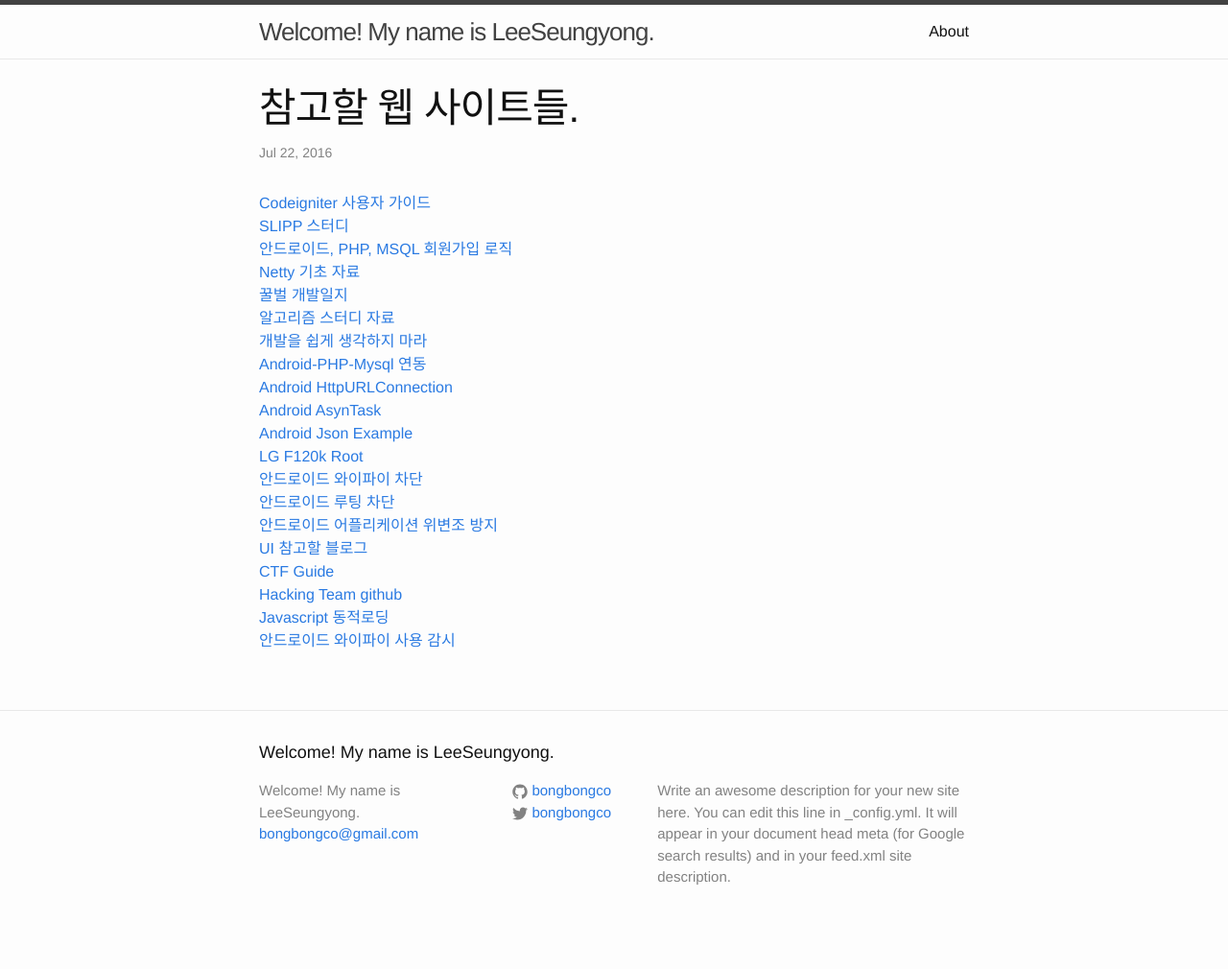
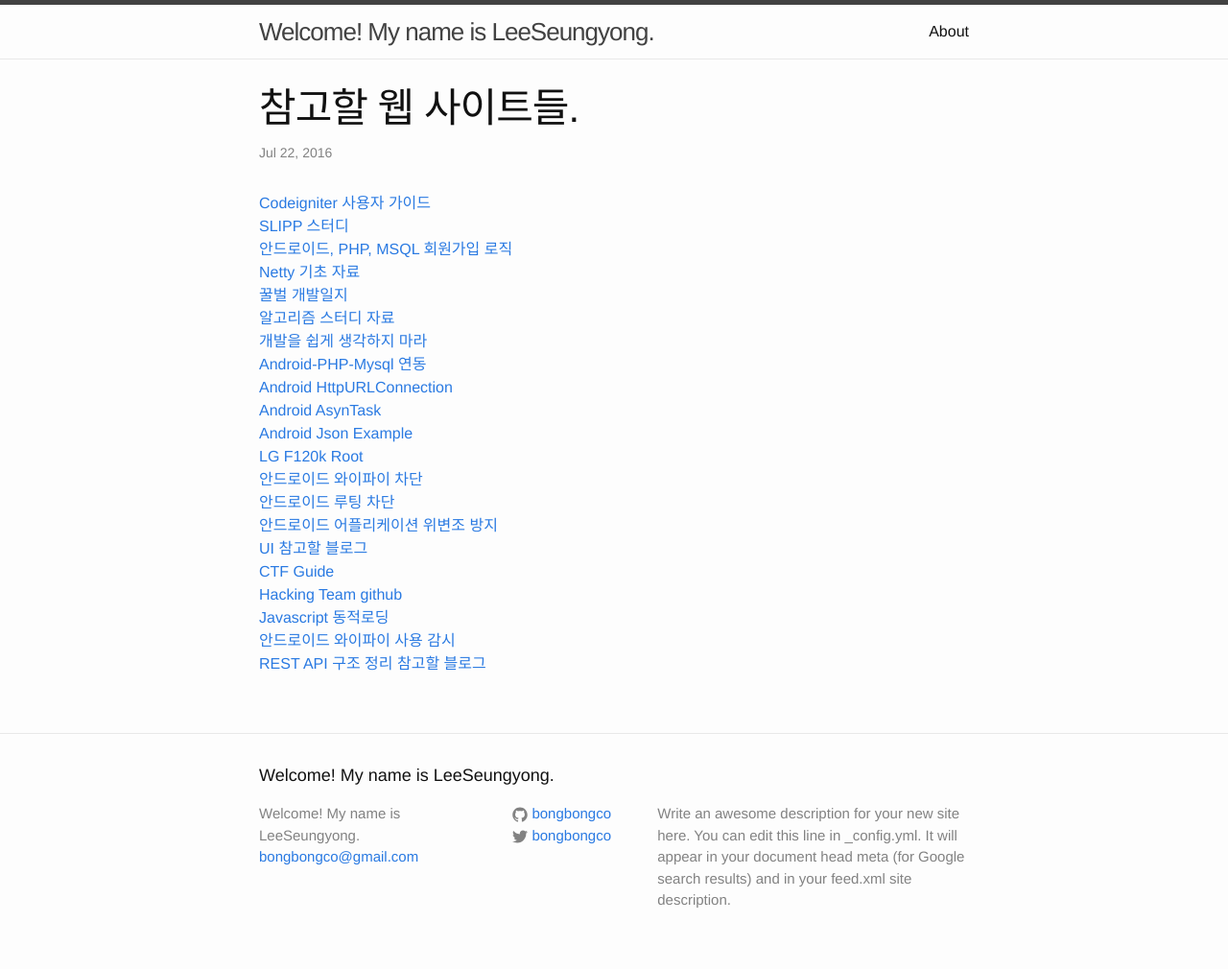
Before and after one commit to LktProgrammer/bongbongco.github.io, a Jekyll site: the page built from _posts/2016-07-22-Website-List.markdown, in a window 1280 px wide. Shown: the whole page at 96% size. Built offline with Jekyll 4.4.1, drawn with Linux system fonts in a browser that asks for light colours; before the commit the page ends 986 px from its top, so only the background shows below that.

Commit message:
Update 2016-07-22-Website-List.markdown

```diff
--- a/_posts/2016-07-22-Website-List.markdown
+++ b/_posts/2016-07-22-Website-List.markdown
@@ -23,3 +23,4 @@ title: 참고할 웹 사이트들.
 [Hacking Team github](https://github.com/hackedteam?tab=repositories)
 [Javascript 동적로딩](http://okjungsoo.tistory.com/entry/Degrading-Script-Tags)
 [안드로이드 와이파이 사용 감시](http://rerethink.tistory.com/entry/안드로이드-api-WiFi-네트워크-감시-및-처리루틴)
+[REST API 구조 정리 참고할 블로그](http://blog.naver.com/saltynut/120210979446)
```
